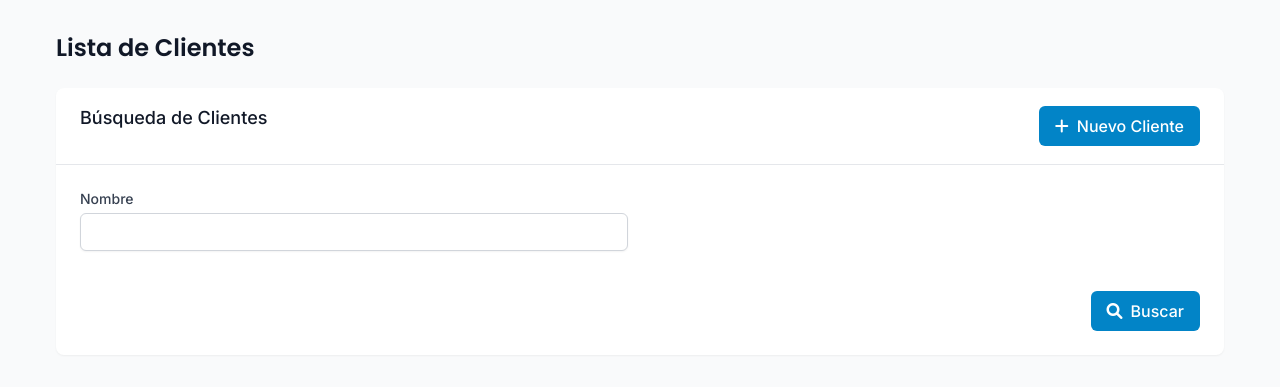
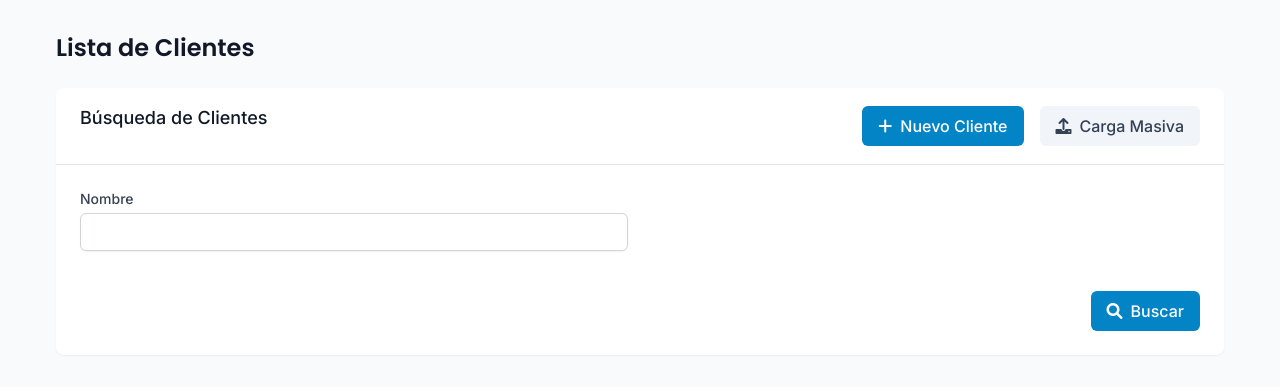
Before and after one commit to setosystems/previanza, a Python web app: template templates/clients/list.html in a window 1280 px wide. Shown: the top 387 px of the page. Run offline with Jinja, Linux system fonts and the light colour scheme; the template is opened without the code that fills it, so the values that code supplies are empty.

Commit message:
Boton de carga masiva clientes

```diff
--- a/templates/clients/list.html
+++ b/templates/clients/list.html
@@ -8,9 +8,14 @@
         <div class="card-header">
             <div class="flex justify-between items-center">
                 <h2 class="section-title">Búsqueda de Clientes</h2>
-                <a href="{{ url_for('clients.create_client') }}" class="btn-primary">
-                    <i class="fas fa-plus mr-2"></i>Nuevo Cliente
-                </a>
+                <div class="flex space-x-4">
+                    <a href="{{ url_for('clients.create_client') }}" class="btn-primary">
+                        <i class="fas fa-plus mr-2"></i>Nuevo Cliente
+                    </a>
+                    <a href="{{ url_for('clients.bulk_upload_clients') }}" class="btn-secondary">
+                        <i class="fas fa-upload mr-2"></i>Carga Masiva
+                    </a>
+                </div>
             </div>
         </div>
 
```
Also changed, not shown: package.json (+102 -2 lines), package-lock.json.
